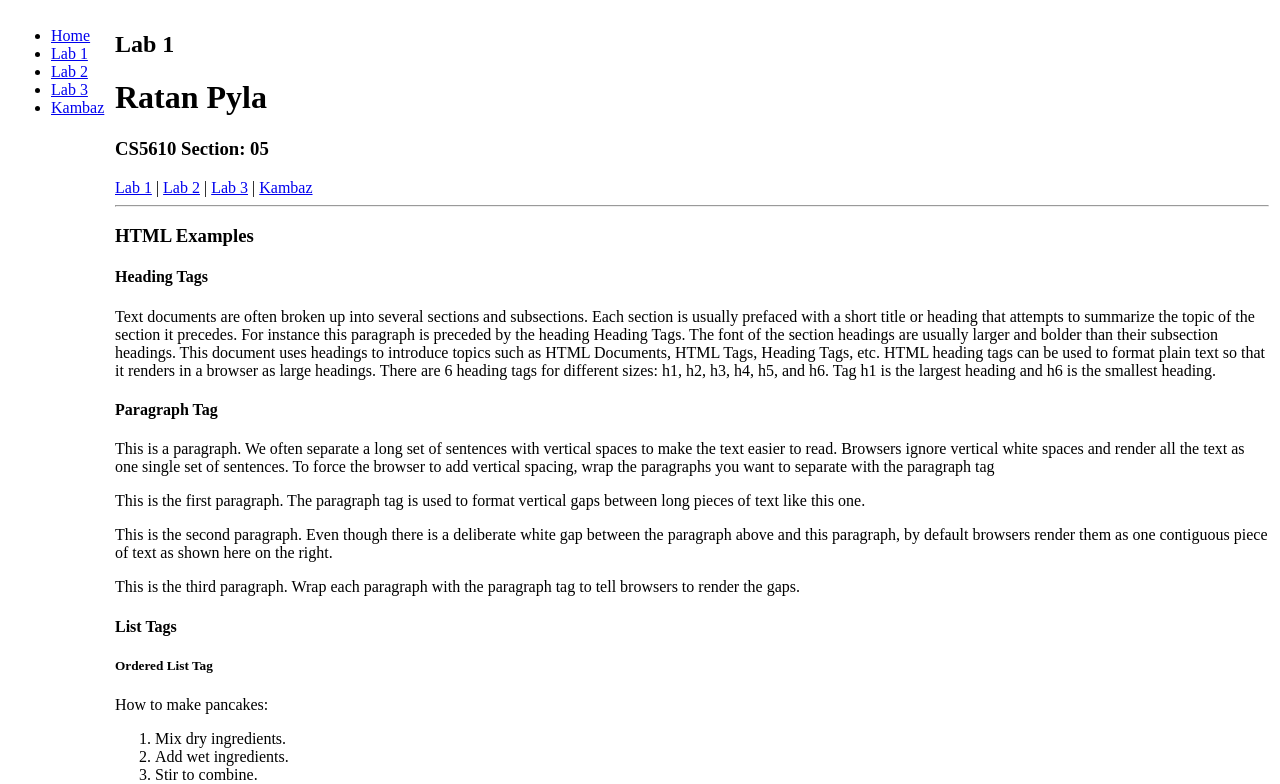
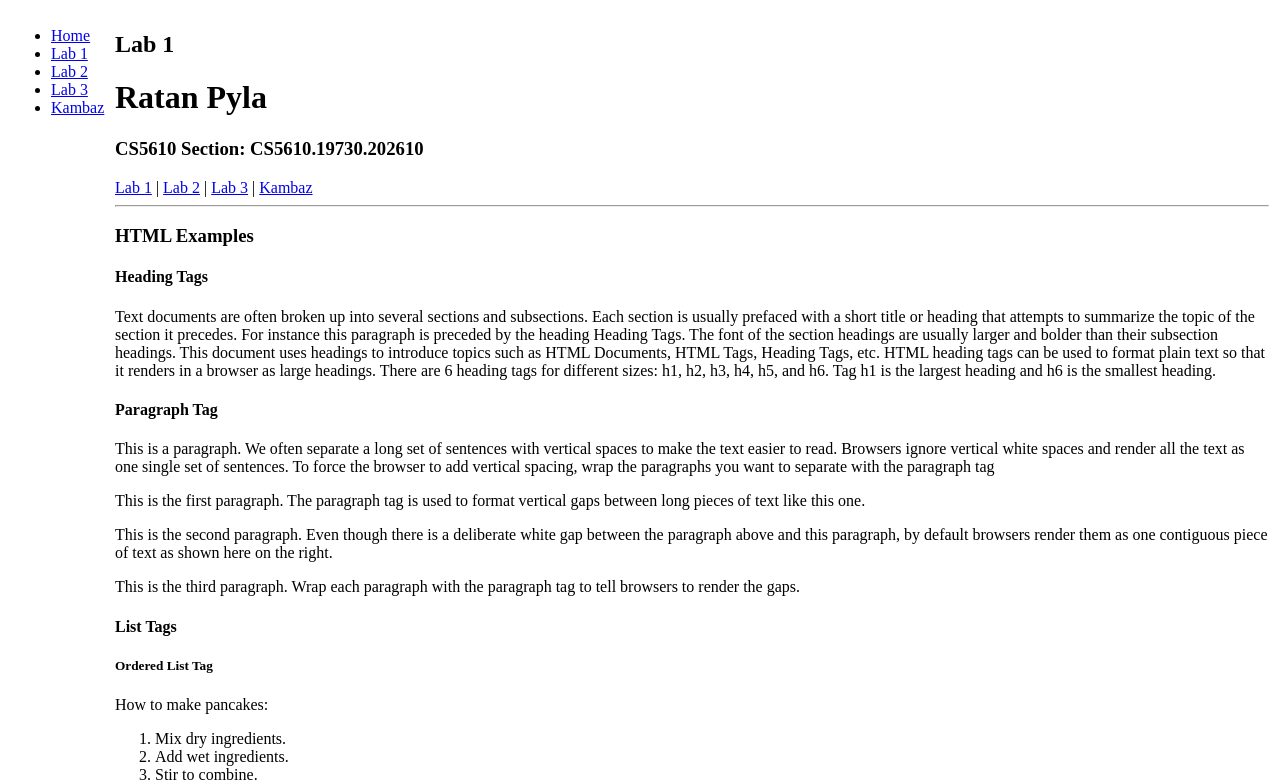
Before and after one commit to Ratan24/cs5610-lab1, a Next.js app: page /Labs/Lab1 in a window 1280 px wide. Shown: the top 784 px of the page. Built offline with nearby package versions, Linux system fonts and the light colour scheme.

Commit message:
final3 locally updated

```diff
--- a/src/app/Labs/Lab1/page.tsx
+++ b/src/app/Labs/Lab1/page.tsx
@@ -6,7 +6,7 @@ export default function Lab1() {
       <div id="wd-lab1">
         <h2>Lab 1</h2>
         <h1>Ratan Pyla</h1>
-        <h3>CS5610 Section: 05</h3>
+        <h3>CS5610 Section: CS5610.19730.202610</h3>
         <Link href="/Labs/Lab1">Lab 1</Link> | <Link href="/Labs/Lab2">Lab 2</Link> | <Link href="/Labs/Lab3">Lab 3</Link> | <Link href="/">Kambaz</Link>
         <hr />
         <h3>HTML Examples</h3>
```
